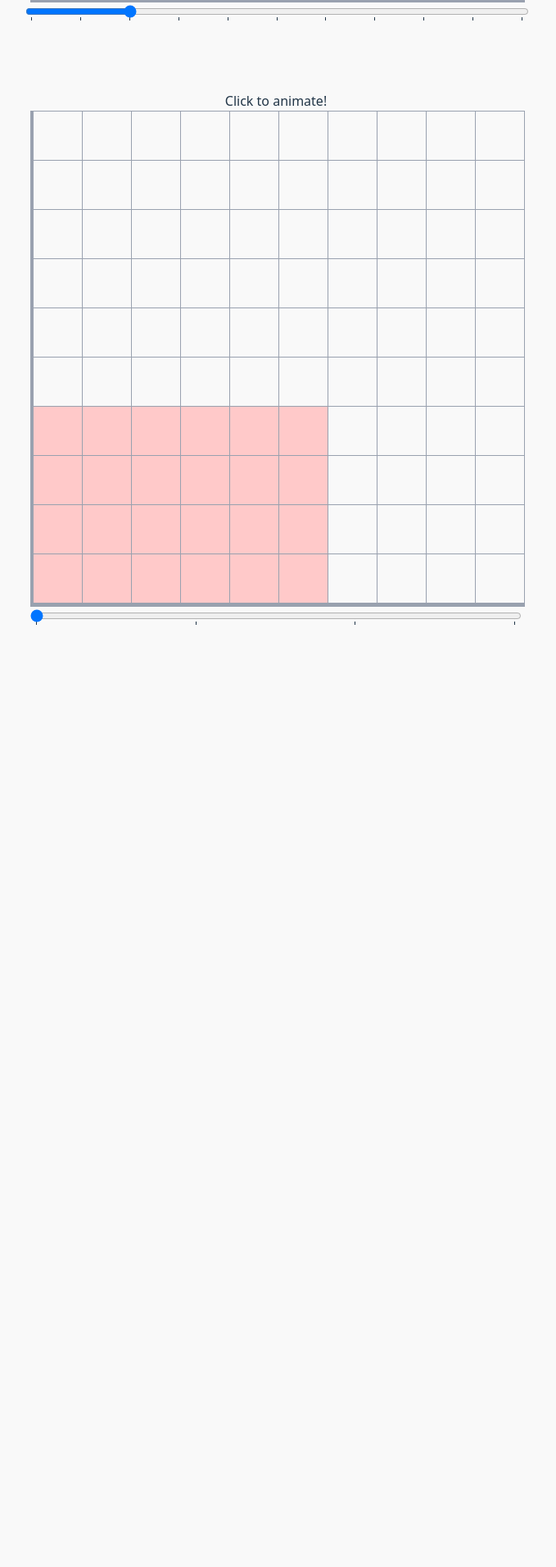
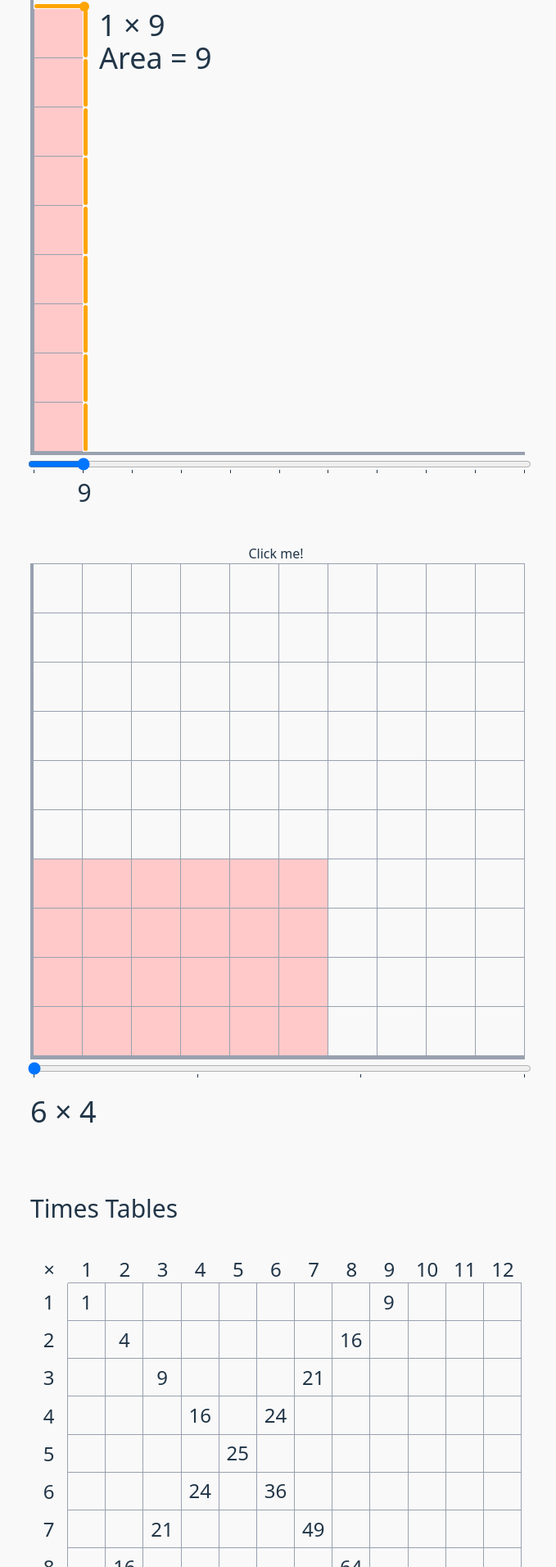
Before and after one commit to EdricY/Difference-of-Squares, a React (Vite) app: page / in a window 1280 px wide. Shown: the part 889-2800 px from the top of the page at 82% size, without its empty margins (303-982 px from the left). Before the commit the page ends 1657 px from the top, so only its background shows below. Built offline with nearby package versions, Linux system fonts and the light colour scheme.

Commit message:
start times table

```diff
--- a/src/App.jsx
+++ b/src/App.jsx
@@ -3,24 +3,30 @@ import reactLogo from './assets/react.svg'
 import viteLogo from '/vite.svg'
 import Plot from './Plot'
 import RectToSquare from './RectToSquare'
+import MultTable from './MultTable'
 
 function App() {
 
   return (
     <>
-      <div className='text-xl my-10'>
+      <div className='text-xl py-10 h-screen flex flex-col justify-center'>
         Let's begin with a story problem.
         <div className='my-10'></div>
-        A farmer has 10 units of fence
-         to build an enclosure on the corner of his property.
-         <div className='flex items-center text-3xl'>
+        <p>
+          A farmer has 10 units of fence
+          to build an enclosure on the corner of his property.
+        </p>
+        <div className='flex items-center text-3xl my-10'>
+          10 × <div className='rotate-45 translate-1/3 fence-l relative aspect-square size-15'></div>
+        </div>
+        <p>What kind of rectangular enclosures can he make?<br />What are their areas?</p>
 
-        10 x <div className='rotate-45 translate-1/3 fence-l relative aspect-square size-15'></div>
-         </div>
       </div>
       <Plot />
       <div className='mt-20'></div>
       <RectToSquare />
+
+      <MultTable />
     </>
 
   );
--- /dev/null
+++ b/src/MultTable.jsx
@@ -0,0 +1,138 @@
+import { useRef, useState } from "react";
+import { useOnScreenOnce } from "./useOnScreen";
+
+const a13 = new Array(13).fill(0).map((x, i) => i);
+
+function isLeftEdge(x, y) {
+  return x == 0;
+}
+function isTopEdge(x, y) {
+  return y == 0;
+}
+function isPerfectSq(x, y) {
+  return x == y;
+}
+
+let start = 400;
+let inc = 200
+const timings = {
+  "1×1": start + inc * 1,
+  "2×2": start + inc * 2,
+  "3×3": start + inc * 3,
+  "4×4": start + inc * 4,
+  "5×5": start + inc * 5,
+  "6×6": start + inc * 6,
+  "7×7": start + inc * 7,
+  "8×8": start + inc * 8,
+  "9×9": start + inc * 9,
+  "10×10": start + inc * 10,
+  "11×11": start + inc * 11,
+  "12×12": start + inc * 12,
+
+  "4×6": start + inc * 15,
+  "6×4": start + inc * 15,
+  "3×7": start + inc * 17,
+  "7×3": start + inc * 17,
+  "2×8": start + inc * 19,
+  "8×2": start + inc * 19,
+  "1×9": start + inc * 21,
+  "9×1": start + inc * 21,
+
+  "3×1": start + inc * 32,
+  "1×3": start + inc * 32,
+  "4×2": start + inc * 33,
+  "2×4": start + inc * 33,
+  "5×3": start + inc * 34,
+  "3×5": start + inc * 34,
+  // "6×4": start + inc * 35,
+  // "4×6": start + inc * 35,
+  "7×5": start + inc * 36,
+  "5×7": start + inc * 36,
+  "8×6": start + inc * 37,
+  "6×8": start + inc * 37,
+  "9×7": start + inc * 38,
+  "7×9": start + inc * 38,
+  "10×8": start + inc * 39,
+  "8×10": start + inc * 39,
+  "11×9": start + inc * 40,
+  "9×11": start + inc * 40,
+  "12×10": start + inc * 41,
+  "10×12": start + inc * 41,
+}
+
+export default function MultTable() {
+  const ref = useRef();
+  const onScreen = useOnScreenOnce(ref);
+  const [hoveredId, setHoveredId] = useState(null)
+  const [referenceId, setReferenceId] = useState(null)
+  const [subtractId, setSubtractId] = useState(null)
+  return (
+    <div className="my-20 min-h-175" ref={ref}>
+      <div className="text-3xl my-10">Times Tables</div>
+
+      {onScreen && <div className="mult-grid appear" onMouseLeave={() => {
+        setHoveredId(null)
+        setReferenceId(null)
+        setSubtractId(null)
+      }}>
+        {a13.map((y) =>
+          a13.map((x) => {
+            if (isLeftEdge(x, y) && isTopEdge(x, y)) return <div
+              key={x + "×" + y}>×</div>
+            if (isTopEdge(x, y)) return <div
+              key={x + "×" + y}
+              className="border-b"
+            >
+              {x}
+            </div>
+            if (isLeftEdge(x, y)) return <div
+              key={x + "×" + y}
+              className="border-r flex items-center justify-center"
+            >
+              {y}
+            </div>
+            else return <div
+              key={x + "×" + y}
+              onMouseEnter={() => {
+                if ((x + y) % 2 == 1) {
+                  // setHoveredId(null)
+                  // setReferenceId(null)
+                  // setSubtractId(null)
+                  return;
+                } else {
+                  const avg = (x + y) / 2
+                  setHoveredId(x + "×" + y)
+                  setReferenceId(avg + "×" + avg)
+                  setSubtractId(Math.abs(avg - y) + "×" + Math.abs(avg - y))
+                }
+              }}
+              className={
+                "border-b border-r aspect-square flex items-center justify-center transition cursor-default "
+                + (hoveredId == (x + "×" + y) ? " bg-red-100" : "")
+                + (referenceId == (x + "×" + y) ? " bg-blue-100" : "")
+                + (subtractId == (x + "×" + y) ? " bg-emerald-100" : "")
+              }
+            >
+              {
+                ((x + y) % 2 == 0) &&
+                <span className="appear" style={{
+                  animationDelay: timings[x + "×" + y] ? timings[x + "×" + y] + "ms" : "10s"
+                }}>{x * y}</span>
+              }
+            </div>
+          })
+        )}
+      </div>}
+      <div className="min-h-12 text-3xl mx-20 my-4">
+        {hoveredId && <>
+          {hoveredId}
+          {' '}={' '}
+          {referenceId.split("×")[0]}² −
+          {subtractId.split("×")[0]}²
+        </>}
+
+      </div>
+
+    </div >
+  );
+}
--- a/src/Plot.jsx
+++ b/src/Plot.jsx
@@ -1,11 +1,20 @@
-import { useRef, useState } from 'react'
+import { useEffect, useRef, useState } from 'react'
+import useOnScreen, { useOnScreenOnce } from './useOnScreen';
 
 const a10 = new Array(10).fill(0).map((x, i) => i)
 const empty = new Image();
 
 export default function Plot() {
-  const [xVal, setXVal] = useState(2);
+  const [xVal, setXVal] = useState(1);
   const yVal = 10 - xVal;
+  const ref = useRef();
+  const onScreen = useOnScreenOnce(ref);
+  const [visited, setVisited] = useState([]);
+  useEffect(() => {
+    if (!visited.includes(xVal)) {
+      setVisited([...visited, xVal]);
+    }
+  }, [xVal])
 
   function isSideBorder(x, y) {
     if (x == xVal && y >= xVal) return true;
@@ -20,10 +29,20 @@ export default function Plot() {
   }
 
   return (
-    <div className='w-full'>
-      {xVal} x {yVal}
+    <div
+      ref={ref}
+      className={
+        'w-full transition duration-200 my-10 '
+        + (onScreen ? "opacity-100" : "opacity-0")
+      }
+    >
       <div
-        className={'box-content grid grid-10 w-full m-auto border-l-4 border-b-4 relative'}
+        className={
+          'box-content grid grid-10 w-full m-auto border-l-4 border-b-4 relative '
+          + 'transition duration-2000 origin-bottom-left '
+          + (onScreen ? "opacity-100 scale-100" : "opacity-0 scale-0 ")
+
+        }
         onDragOver={function (e) {
           e.preventDefault();
 
@@ -43,13 +62,41 @@ export default function Plot() {
                 + (isSideBorder(x, y) ? "fence-l " : "")
                 + (isTopBorder(x, y) ? "fence-b " : "")
                 + (isInside(x, y) ? "bg-red-200 border-b border-l " : "")
+                + (onScreen ? "opacity-100 transition-opacity duration-800 delay-1600" : "opacity-0")
               }>
             </div>
           )
         )}
-        <InfoSquare xVal={xVal} />
+        <InfoSquare
+          xVal={xVal}
+          className={
+            (onScreen ? "opacity-100 transition-opacity duration-800 delay-1600" : "opacity-0")
+          }
+        />
+        <div className={'relative grid grid-cols-subgrid col-span-full inset-0 text-3xl ' +
+          (onScreen ? "opacity-100 transition-opacity duration-800 delay-1600" : "opacity-0")
+        }>
+          {visited.includes(1) && <div className='mt-8 ml-8 absolute w-full text-center col-span-1 col-start-1 appear'>9</div>}
+          {visited.includes(2) && <div className='mt-8 ml-8 absolute w-full text-center col-span-1 col-start-2 appear'>16</div>}
+          {visited.includes(3) && <div className='mt-8 ml-8 absolute w-full text-center col-span-1 col-start-3 appear'>21</div>}
+          {visited.includes(4) && <div className='mt-8 ml-8 absolute w-full text-center col-span-1 col-start-4 appear'>24</div>}
+          {visited.includes(5) && <div className='mt-8 ml-8 absolute w-full text-center col-span-1 col-start-5 appear'>25</div>}
+          {visited.includes(6) && <div className='mt-8 ml-8 absolute w-full text-center col-span-1 col-start-6 appear'>24</div>}
+          {visited.includes(7) && <div className='mt-8 ml-8 absolute w-full text-center col-span-1 col-start-7 appear'>21</div>}
+          {visited.includes(8) && <div className='mt-8 ml-8 absolute w-full text-center col-span-1 col-start-8 appear'>16</div>}
+          {visited.includes(9) && <div className='mt-8 ml-8 absolute w-full text-center col-span-1 col-start-9 appear'>9</div>}
+        </div>
       </div>
-      <input className="range-size" list="plot-range" type="range" min="0" max="10" step="1" value={xVal} onChange={e => setXVal(Number(e.target.value))} />
+      <input
+        className={
+          "range-size  "
+          + (onScreen ? "opacity-100 transition-opacity duration-800 delay-1600" : "opacity-0")
+        }
+
+        list="plot-range" type="range"
+        min="0" max="10" step="1"
+        value={xVal} onChange={e => setXVal(Number(e.target.value))}
+      />
       <datalist id="plot-range">
         <option>0</option>
         <option>1</option>
@@ -63,12 +110,11 @@ export default function Plot() {
         <option>9</option>
         <option>10</option>
       </datalist>
-
-    </div >
+    </div>
   );
 }
 
-function InfoSquare({ xVal }) {
+function InfoSquare({ xVal, className = "" }) {
   const yVal = 10 - xVal;
 
   const xPos = xVal;
@@ -76,7 +122,7 @@ function InfoSquare({ xVal }) {
 
   return <>
     <div
-      className='absolute text-left'
+      className={'absolute text-left ' + className}
       style={{ gridColumn: xPos, gridRow: yPos }}
     >
       <div
@@ -93,7 +139,7 @@ function InfoSquare({ xVal }) {
       ></div>
       {(xVal == 0 || yVal == 0) ||
         <div className={'pl-4 ml-16 whitespace-nowrap text-4xl ' + (xVal >= 9 ? "-mt-10" : "")}>
-          {xVal} x {yVal}
+          {xVal} × {yVal}
           <br />
           Area = {xVal * yVal}
         </div>
--- a/src/RectToSquare.jsx
+++ b/src/RectToSquare.jsx
@@ -13,8 +13,8 @@ export default function RectToSquare() {
 
   // the grid is flipped over the y axis- very strange behavior for now.
   return <>
-    <div className="relative">
-      <div className="text-center">Click to animate!</div>
+    <div className="relative my-20">
+      <div className="text-center">Click me!</div>
       <div
         onClick={() => setAtStart(!atStart)}
         className={'grid grid-10 w-full m-auto border-l-4 border-t-4 border-b relative -scale-y-100 box-content'}
@@ -35,7 +35,7 @@ export default function RectToSquare() {
             transition: atStart ? 'opacity 0.4s' : 'opacity 0.4s 1.2s'
           }}
         >
-          <div className="-scale-y-100 text-4xl">{5-h}²</div>
+          <div className="-scale-y-100 text-4xl">{5 - h}²</div>
 
         </div>
         {a10.map(y =>
@@ -68,7 +68,7 @@ export default function RectToSquare() {
         ></div>
 
       </div>
-      <input list="rect-range" className="w-full" type="range" min="6" max="9" step="1" value={x} onChange={e => setX(Number(e.target.value))} />
+      <input list="rect-range" className="range-size" type="range" min="6" max="9" step="1" value={x} onChange={e => setX(Number(e.target.value))} />
       <datalist id="rect-range">
         <option>6</option>
         <option>7</option>
@@ -77,8 +77,12 @@ export default function RectToSquare() {
       </datalist>
       {/* <div className="text-4xl absolute top-60 left-30 ">
         {x} x {10 - x}
-        <span class={"transition " + (atStart ? "opacity-0" : "")}> = 5² - {5-h}²</span>
+        <span class={"transition " + (atStart ? "opacity-0" : "")}> = 5² - {5 - h}²</span>
       </div> */}
+    <div className="text-4xl my-4">
+      {x} × {10 - x}
+      <span className={"transition " + (atStart ? "opacity-0" : "")}> = 5² − {5 - h}²</span>
+    </div>
     </div>
 
   </>
--- a/src/index.css
+++ b/src/index.css
@@ -1,8 +1,6 @@
 @import "tailwindcss";
 
-@theme {
-
-}
+@theme {}
 
 @layer base {
   * {
@@ -14,9 +12,23 @@
 @layer utilities {
   .range-size {
     width: calc(100% + 15px);
-    margin-left: -6px;
+    margin-left: -3px;
   }
 
+  .appear {
+    animation: fade-in 1s both;
+  }
+
+}
+
+@keyframes fade-in {
+  0% {
+    opacity: 0;
+  }
+
+  100% {
+    opacity: 1;
+  }
 }
 
 :root {
@@ -81,6 +93,18 @@ body {
   grid-template-columns: repeat(10, 1fr);
 }
 
+.mult-grid {
+  justify-content: stretch;
+  justify-items: stretch;
+  grid-template-columns: repeat(13, 1fr);
+  @apply grid text-2xl w-full text-center;
+}
+
+/* .mult-grid > * {
+  @apply flex items-center justify-center;
+} */
+
+
 .fence-b::after {
   display: block;
   content: '';
--- /dev/null
+++ b/src/useOnScreen.js
@@ -0,0 +1,67 @@
+import { useEffect, useState } from "react";
+
+const useOnScreen = (ref, rootMargin = "0px") => {
+  const [isVisible, setIsVisible] = useState(false);
+
+  useEffect(() => {
+    const observer = new IntersectionObserver(
+      ([entry]) => {
+        if (entry.intersectionRatio >= 0.5) {
+          setIsVisible(true);
+        } else {
+          setIsVisible(false);
+        }
+      },
+      {
+        rootMargin,
+        threshold: [0, 0.5, 1]
+      }
+    );
+
+    const currentElement = ref?.current;
+
+    if (currentElement) {
+      observer.observe(currentElement);
+    }
+
+    return () => {
+      observer.unobserve(currentElement);
+    };
+  }, []);
+
+  return isVisible;
+};
+
+export const useOnScreenOnce = (ref, rootMargin = "10px") => {
+  const [isVisible, setIsVisible] = useState(false);
+
+  useEffect(() => {
+    const observer = new IntersectionObserver(
+      ([entry]) => {
+        if (entry.intersectionRatio >= 0.5) {
+          setIsVisible(true);
+          // observer.disconnect();
+        }
+      },
+      {
+        rootMargin,
+        threshold: [0, 0.5, 1]
+      }
+    );
+
+    const currentElement = ref?.current;
+
+    if (currentElement) {
+      observer.observe(currentElement);
+    }
+
+    return () => {
+      observer.disconnect();
+    };
+  }, []);
+
+  return isVisible;
+};
+
+
+export default useOnScreen
```
